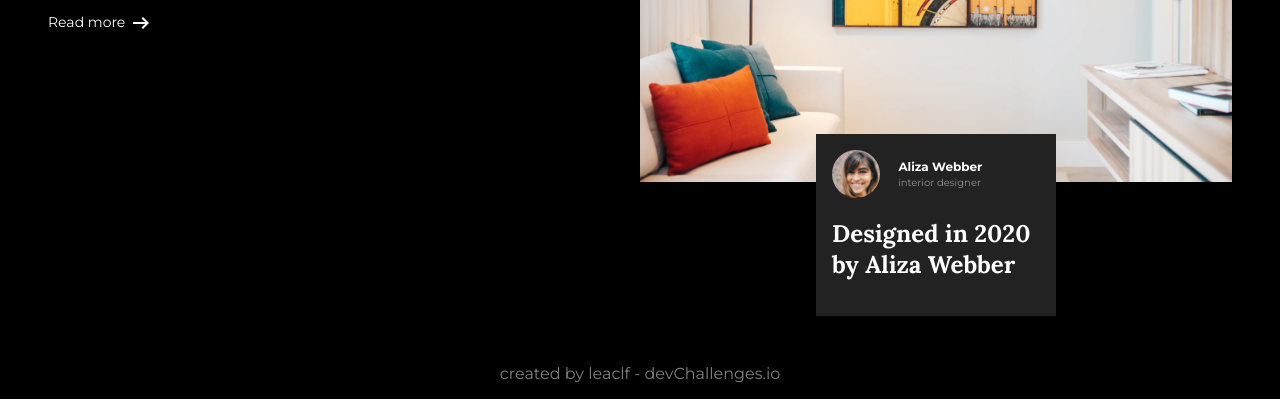
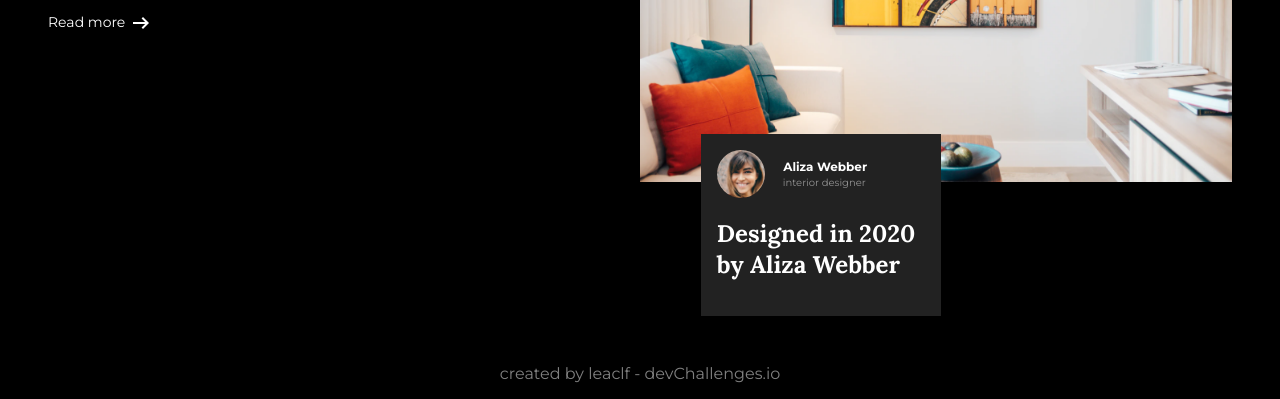
Before and after one commit to leaclf/interior-consultant, a website built with Parcel: page index.html in a window 1280 px wide. Shown: the part 459-858 px from the top of the page. Built offline with nearby package versions, Linux system fonts and the light colour scheme.

Commit message:
updated some files

```diff
--- a/index.html
+++ b/index.html
@@ -51,6 +51,7 @@
             <img src="photo1.png" alt="" class="grid__image">
         </div>
         <div class="container">
+            <div class="media-container">
                 <div class="media">
                     <img src="photo2.png" class="media__image" alt="">
                     <div class="media__body">
@@ -62,6 +63,7 @@
                     Designed in 2020 by Aliza Webber
                 </h2>
             </div>
+        </div>
     </main>
     <footer>
         <p class="credit">created by leaclf - devChallenges.io</p>
--- a/styles.css
+++ b/styles.css
@@ -120,13 +120,13 @@ body {
     max-width: 410px;
   }
 }
-.container {
+.media-container {
   background-color: #222;
   padding: 1em;
   width: 15em;
   position: relative;
   top: -3em;
-  left: 1.1em;
+  left: 8vw;
 }
 .media {
   display: flex;
@@ -154,33 +154,14 @@ body {
   font-family: "lora", Georgia, "Times New Roman", Times, serif;
 }
 @media (min-width: 46em) {
-  .container {
-    left: 22em;
+  .media-container {
+    left: 51vw;
   }
   .media-description {
     font-size: 1.5em;
   }
 }
-@media (min-width: 51.625em) {
-  .container {
-    left: 27em;
-  }
-}
-@media (min-width: 51.625em) {
-  .container {
-    left: 27em;
-  }
-}
-@media (min-width: 61.5625em) {
-  .container {
-    left: 33em;
-  }
-}
-@media (min-width: 73.875em) {
-  .container {
-    left: 48em;
-  }
-}
+
 .credit {
   opacity: 0.5;
   text-align: center;
```
Also changed, not shown: package.json (added, +15 -0 lines), README.md, 2 other files. Lines whose indentation alone changed are shown as unchanged.
